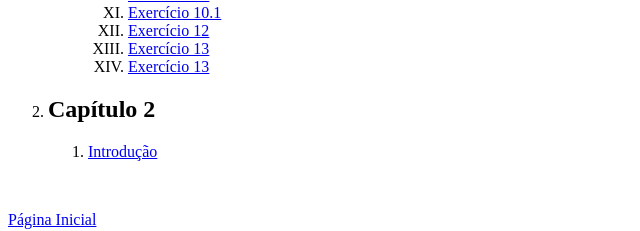
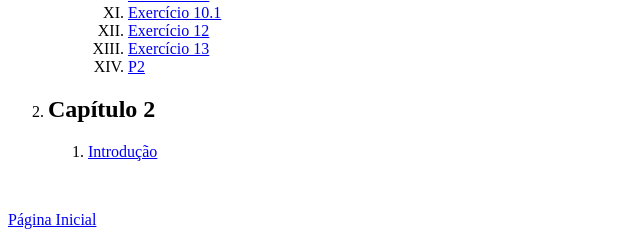
Before and after one commit to Eriquehenrique/Eriquehenrique.github.io, a plain HTML site: page Hipermídia/curso/sumario.html in a window 1280 px wide. Shown: the part 436-667 px from the top of the page, 0-640 px from the left. Drawn offline with Linux system fonts and the light colour scheme.

Commit message:
Update sumario.html

```diff
--- a/Hipermídia/curso/sumario.html
+++ b/Hipermídia/curso/sumario.html
@@ -26,7 +26,7 @@
                     <li><a href="/Hipermídia/curso/capitulo1/exercicios/ex10.1.html">Exercício 10.1</a></li>
                     <li><a href="/Hipermídia/curso/capitulo1/exercicios/ex12.html">Exercício 12</a></li>
                     <li><a href="/index2.html">Exercício 13</a></li>
-                    <li><a href="/index3.html">Exercício 13</a></li>
+                    <li><a href="/index3.html">P2</a></li>
 
 
                 </ol>
```
